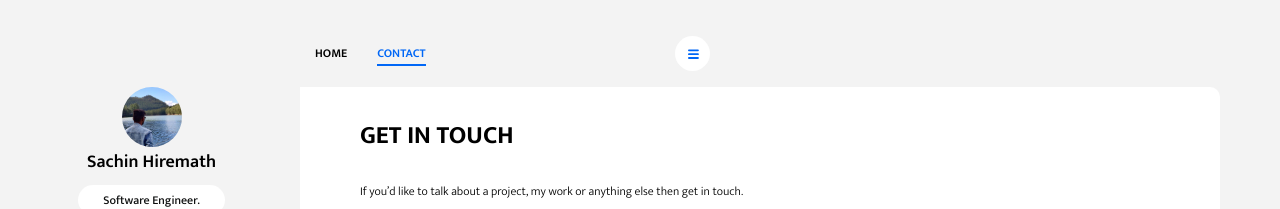
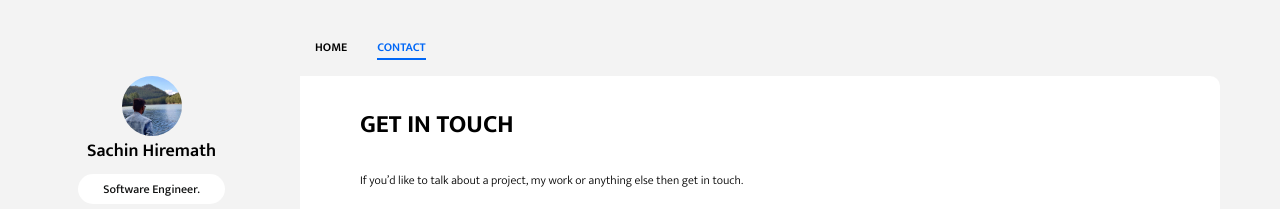
Before and after one commit to Sachinvh12/sachinvh12.github.io, a website: page contact.html in a window 1280 px wide. Shown: the top 209 px of the page. Drawn offline with Linux system fonts and the light colour scheme.

Commit message:
Update contact.html

```diff
--- a/contact.html
+++ b/contact.html
@@ -17,8 +17,7 @@
             <a href="index.html" class="nav-link">HOME</a>
             <a href="contact.html" class="nav-link active">CONTACT</a>
         </nav>
-        <button class="btn btn-menu-toggle btn-white rounded-circle" data-toggle="collapsible-nav"
-            data-target="collapsible-nav"><img src="assets/images/hamburger.svg" alt="hamburger"></button>
+
     </header>
     <div class="content-wrapper">
         <aside>
```
